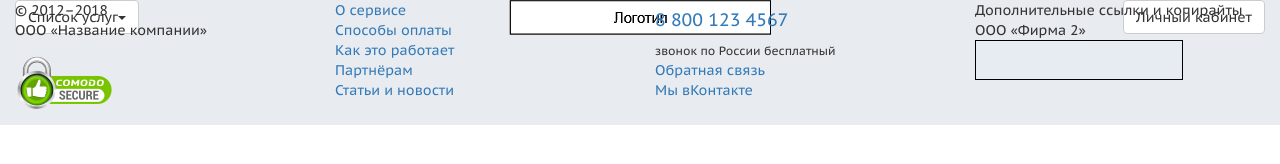
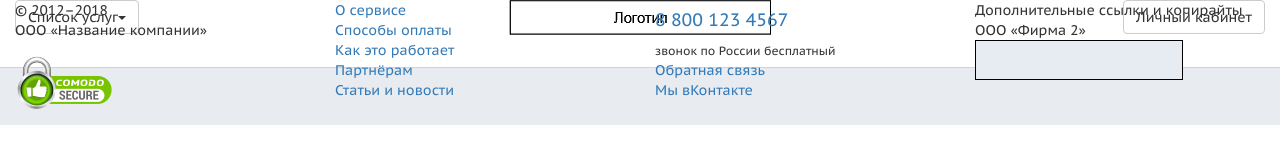
Before and after one commit to cognitive-cake/tprs-landing, a website: page layout.html in a window 1280 px wide. Drawn offline with nearby package versions, Linux system fonts and the light colour scheme.

Commit message:
set bg-color for header

```diff
--- a/sass/blocks/header.scss
+++ b/sass/blocks/header.scss
@@ -2,6 +2,9 @@
   position: fixed;
   top: 0;
   width: 100%;
+
+  background-color: #fff;
+  border-bottom: 1px solid lightgrey;
 
   &__list-of-services {
     min-height: 67px;
```
Also changed, not shown: css/style.css, css/style.min.css.
